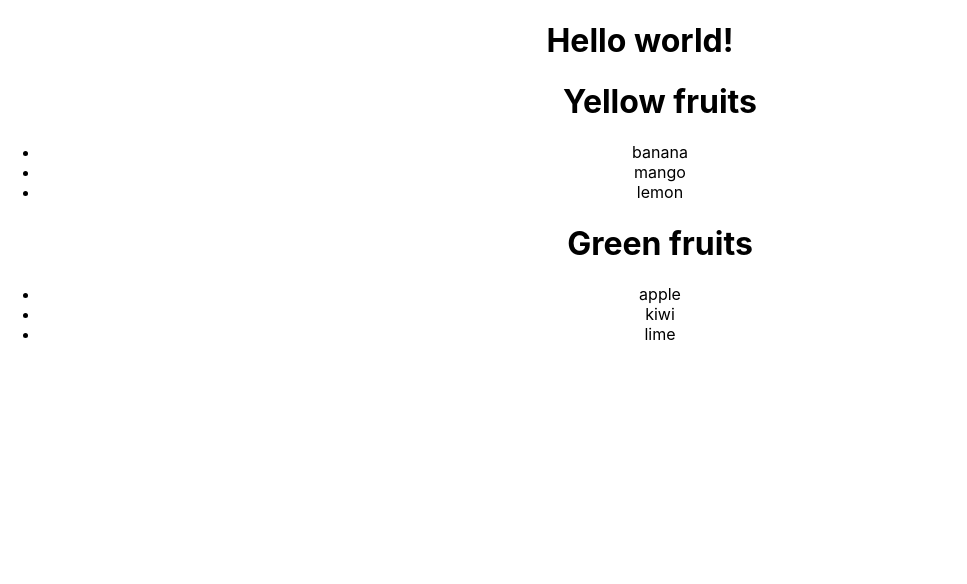
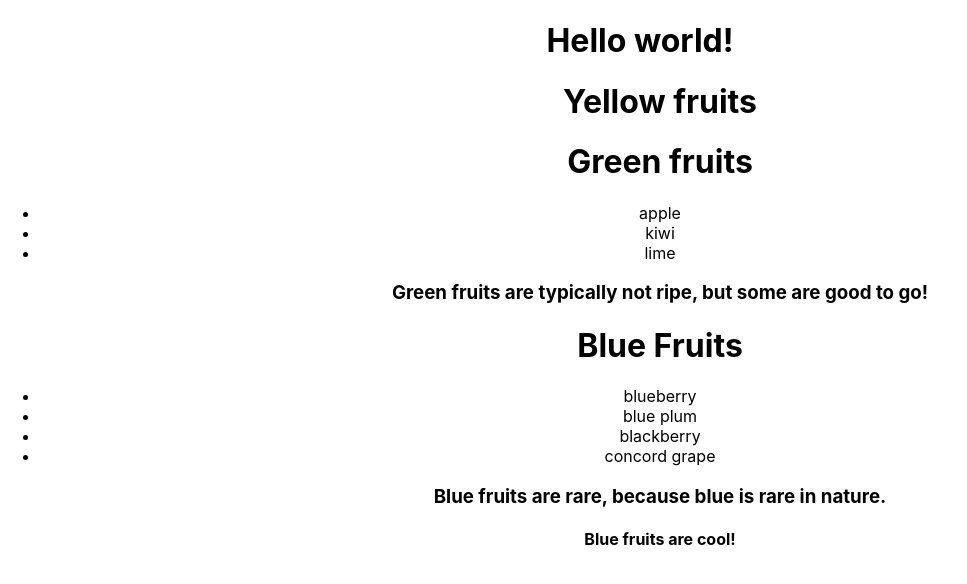
Before and after one commit to AlexStormwood/feb23-t3w5-reactjs, a React (Create React App) app: page / in a window 1280 px wide. Shown: the top 584 px of the page, without its empty margins (0-967 px from the left). Built offline with nearby package versions, Linux system fonts and the light colour scheme.

Commit message:
feat: conditional rendering of pineapple, also children elements

```diff
--- a/src/App.js
+++ b/src/App.js
@@ -15,10 +15,21 @@ function App() {
         {/* Array of li tags with fruit names as contents */}
         {/* Use custom JSX element: */}
         <h1>Yellow fruits</h1>
-        <FruitList listToShow={["banana","mango","lemon"]} />
+        <FruitList listToShow={["banana","mango","lemon", "pineapple"]} />
 
         <h1>Green fruits</h1>
-        <FruitList listToShow={["apple","kiwi","lime"]} />
+        <FruitList listToShow={["apple","kiwi","lime"]} >
+          <h3>Green fruits are typically not ripe, but some are good to go!</h3>
+        </FruitList>
+
+        <h1>Blue Fruits</h1>
+
+        <FruitList listToShow={["blueberry","blue plum", "blackberry", "concord grape"]}>
+
+          {/* This h3 is a child of the FruitList */}
+          <h3>Blue fruits are rare, because blue is rare in nature.</h3>
+          <h4>Blue fruits are cool!</h4>
+        </FruitList>
 
       </ul>
     </div>
--- a/src/FruitList.jsx
+++ b/src/FruitList.jsx
@@ -30,11 +30,22 @@
 // Functions MUST return JSX, if you wanna use it as HTML
 // a.k.a in place of inline JSX:
 export default function FruitList(props){
-	return props.listToShow.map(fruit => {
+
+
+	if (props.listToShow.includes("pineapple")){
+		return null;
+	}
+
+	let listOfFruit = props.listToShow.map(fruit => {
 		return <li key={fruit}>
 			{fruit}
 		</li>
 	});
+
+	return <span>
+		{listOfFruit}
+		{props.children}
+	</span>
 }
 
 // module.exports = FruitList;
```
